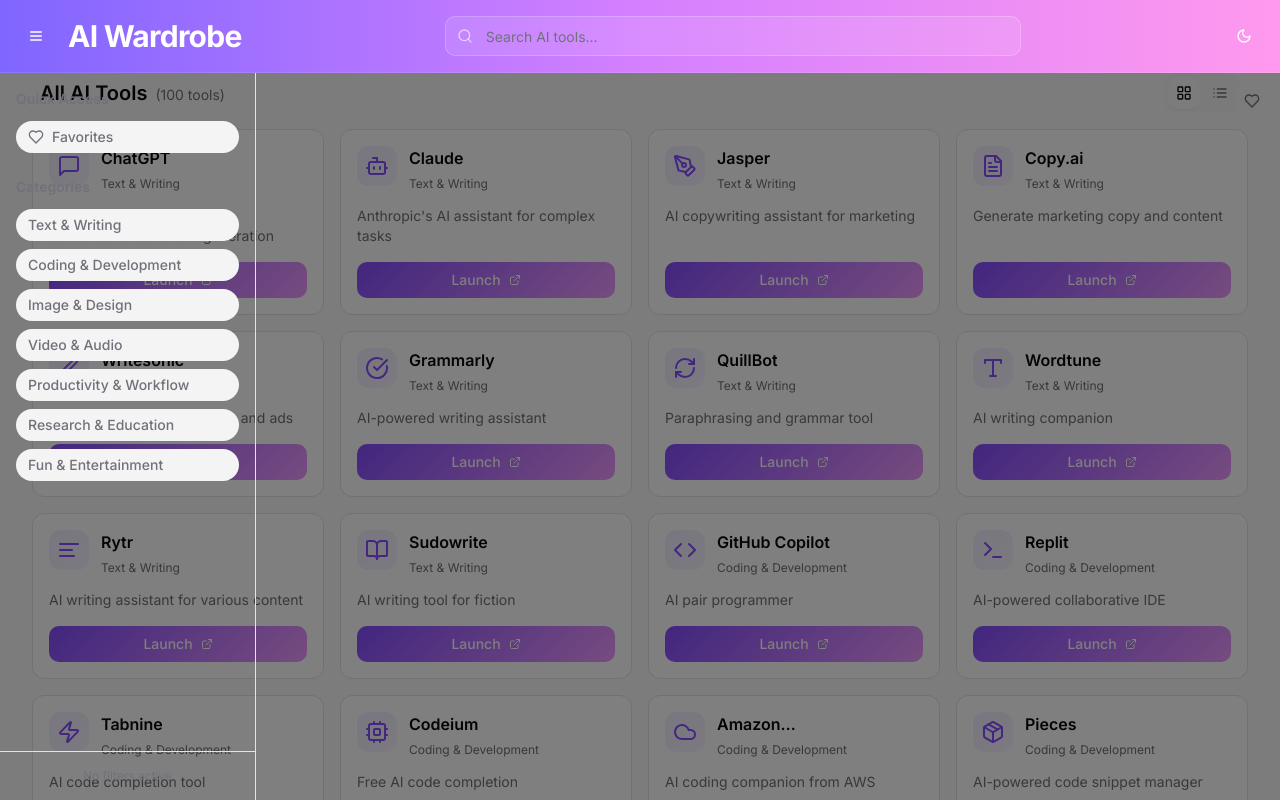
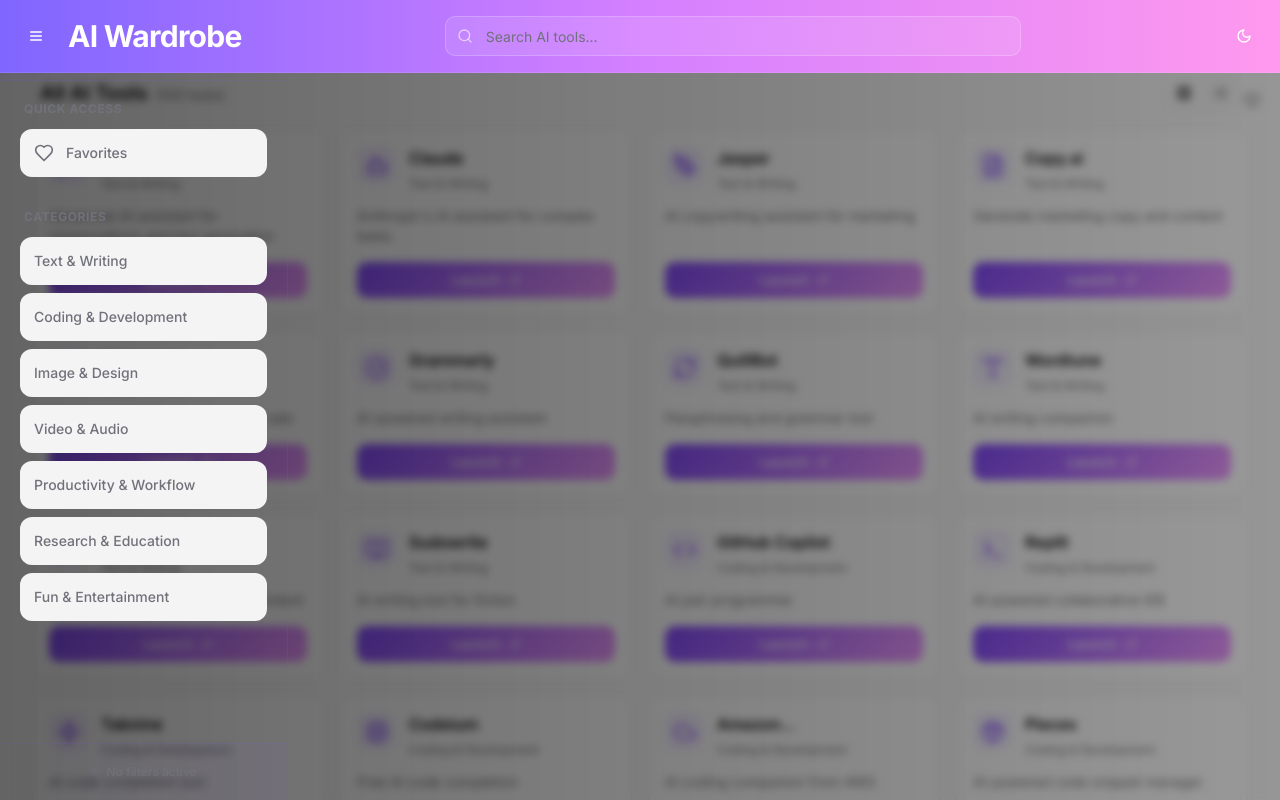
Before and after one commit to Krax007/ai-catalog-nexus, a React (Vite) app: page / in a window 1280 px wide. Both pictures are taken after a click on the button 36 px from the left and 36 px from the top of the page. Shown: the top 800 px of the page. Built offline with nearby package versions, Linux system fonts and the light colour scheme; the HTML template or start-up script is replaced by a standard one.

Commit message:
Refactor: Improve sidebar appearance and animation

```diff
--- a/src/components/Header.tsx
+++ b/src/components/Header.tsx
@@ -45,7 +45,7 @@ export function Header({ onSearch, onToggleSidebar }: HeaderProps) {
               variant="ghost"
               size="icon"
               onClick={onToggleSidebar}
-              className="text-white hover:bg-white/20"
+              className="text-white hover:bg-white/20 transition-all duration-300 hover:scale-110 hover:rotate-12 active:scale-95"
             >
               <Menu className="h-5 w-5" />
             </Button>
--- a/src/components/Sidebar.tsx
+++ b/src/components/Sidebar.tsx
@@ -15,77 +15,110 @@ interface SidebarProps {
 export function Sidebar({ isOpen, onClose, selectedCategories, onCategoryToggle, showFavorites, onFavoritesToggle }: SidebarProps) {
   return (
     <>
-      {/* Overlay */}
-      {isOpen && (
+      {/* Overlay with smooth fade */}
       <div
-          className="fixed inset-0 bg-black/50 z-30 animate-fade-in"
+        className={cn(
+          "fixed inset-0 bg-gradient-to-r from-black/60 to-black/40 z-30 transition-all duration-500 ease-out backdrop-blur-sm",
+          isOpen ? "opacity-100" : "opacity-0 pointer-events-none"
+        )}
         onClick={onClose}
       />
-      )}
 
-      {/* Sidebar - responsive positioning */}
+      {/* Sidebar with enhanced styling */}
       <aside
         className={cn(
-          "fixed left-0 top-0 z-40 h-full w-64 bg-sidebar-background border-r border-sidebar-border",
-          "transition-all duration-300 ease-in-out",
-          isOpen ? "translate-x-0 animate-slide-in-left" : "-translate-x-full"
+          "fixed left-0 top-0 z-40 h-full w-72 shadow-2xl",
+          "bg-gradient-to-br from-sidebar-background via-sidebar-background to-sidebar-background/95",
+          "border-r border-primary/20",
+          "transition-all duration-500 ease-out transform",
+          isOpen ? "translate-x-0" : "-translate-x-full"
         )}
+        style={{
+          boxShadow: isOpen ? "0 0 50px rgba(var(--primary), 0.15)" : "none"
+        }}
       >
         <div className="flex flex-col h-full">
-          <div className="flex items-center justify-between p-4 border-b border-sidebar-border">
-            <h2 className="text-lg font-semibold">Filters</h2>
+          {/* Header with gradient */}
+          <div className="flex items-center justify-between p-5 border-b border-primary/10 bg-gradient-to-r from-primary/5 to-transparent">
+            <h2 className="text-xl font-bold bg-gradient-to-r from-primary to-primary/70 bg-clip-text text-transparent">
+              Filters
+            </h2>
             <Button
               variant="ghost"
               size="icon"
               onClick={onClose}
-              className="hover:bg-sidebar-accent"
+              className="hover:bg-primary/10 hover:text-primary transition-all duration-300 hover:rotate-90"
             >
               <X className="h-5 w-5" />
             </Button>
           </div>
 
-          <div className="flex-1 overflow-y-auto p-4 custom-scrollbar">
+          <div className="flex-1 overflow-y-auto p-5 custom-scrollbar">
             {/* Favorites Section */}
-            <div className="mb-6">
-              <h3 className="text-sm font-semibold text-muted-foreground mb-3">Quick Access</h3>
+            <div className="mb-8 animate-fade-in">
+              <h3 className="text-xs font-bold uppercase tracking-wider text-muted-foreground mb-3 px-1">
+                Quick Access
+              </h3>
               <button
                 onClick={onFavoritesToggle}
                 className={cn(
-                  "category-pill w-full text-left flex items-center gap-2 transition-all duration-300 hover:scale-[1.02]",
-                  showFavorites && "active bg-gradient-to-r from-primary/20 to-primary/10"
+                  "category-pill w-full text-left flex items-center gap-3 transition-all duration-300",
+                  "hover:scale-[1.02] hover:shadow-lg hover:translate-x-1",
+                  "rounded-xl p-3.5",
+                  showFavorites && "active bg-gradient-to-r from-primary/20 to-primary/10 shadow-md border-primary/30"
                 )}
               >
-                <Heart className={cn("h-4 w-4", showFavorites && "fill-current")} />
+                <Heart className={cn(
+                  "h-5 w-5 transition-all duration-300",
+                  showFavorites ? "fill-current scale-110 text-primary" : "text-muted-foreground"
+                )} />
+                <span className={cn("font-medium", showFavorites && "text-primary")}>
                   Favorites
+                </span>
               </button>
             </div>
 
             {/* Categories Section */}
-            <h3 className="text-sm font-semibold text-muted-foreground mb-3">Categories</h3>
+            <div className="animate-fade-in" style={{ animationDelay: "100ms" }}>
+              <h3 className="text-xs font-bold uppercase tracking-wider text-muted-foreground mb-3 px-1">
+                Categories
+              </h3>
               <div className="space-y-2">
-              {categories.map((category) => (
+                {categories.map((category, index) => (
                   <button
                     key={category}
                     onClick={() => onCategoryToggle(category)}
                     className={cn(
-                    "category-pill w-full text-left transition-all duration-300 hover:scale-[1.02]",
-                    selectedCategories.includes(category) && "active"
+                      "category-pill w-full text-left transition-all duration-300",
+                      "hover:scale-[1.02] hover:shadow-lg hover:translate-x-1",
+                      "rounded-xl p-3.5 font-medium",
+                      selectedCategories.includes(category) &&
+                        "active bg-gradient-to-r from-primary/20 to-primary/10 shadow-md border-primary/30 text-primary"
                     )}
+                    style={{ animationDelay: `${(index + 1) * 50}ms` }}
                   >
                     {category}
                   </button>
                 ))}
               </div>
             </div>
+          </div>
 
-          <div className="p-4 border-t border-sidebar-border">
-            <p className="text-xs text-muted-foreground text-center">
+          {/* Footer with gradient */}
+          <div className="p-5 border-t border-primary/10 bg-gradient-to-r from-transparent to-primary/5">
+            <div className="flex items-center justify-center gap-2 text-xs">
+              <div className={cn(
+                "w-2 h-2 rounded-full transition-all duration-300",
+                selectedCategories.length > 0 ? "bg-primary animate-pulse" : "bg-muted-foreground/30"
+              )} />
+              <p className="text-muted-foreground font-medium">
                 {selectedCategories.length > 0
                   ? `${selectedCategories.length} filter${selectedCategories.length > 1 ? 's' : ''} active`
                   : "No filters active"}
               </p>
             </div>
           </div>
+        </div>
       </aside>
     </>
   );
```
Lines whose indentation alone changed are shown as unchanged.
